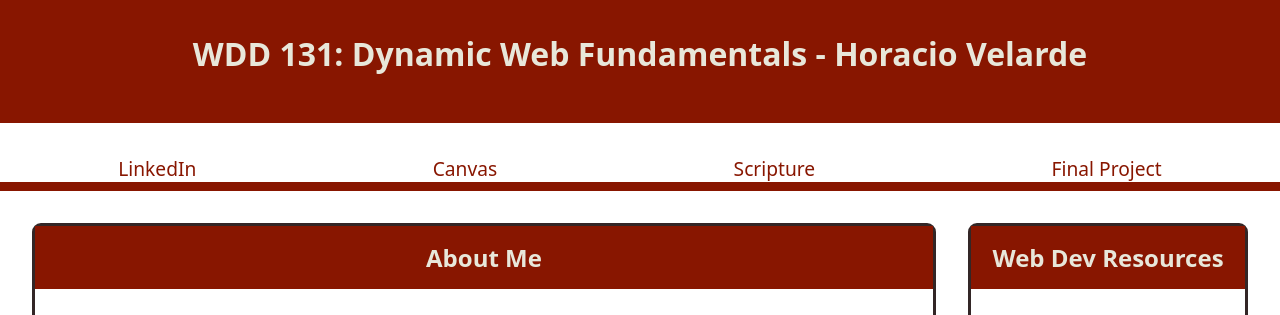
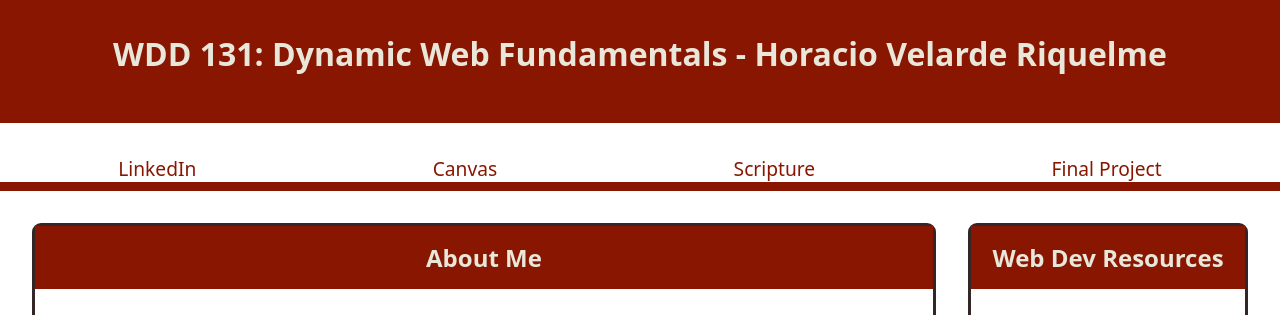
Before and after one commit to hvelarderiquelme/wdd131, a plain HTML site: page index.html in a window 1280 px wide. Shown: the top 315 px of the page. Drawn offline with Linux system fonts and the light colour scheme.

Commit message:
title  and author corrections

```diff
--- a/index.html
+++ b/index.html
@@ -3,18 +3,18 @@
 <head>
     <meta charset="UTF-8">
     <meta name="viewport" content="width=device-width>, initial-scale=1.0">
-    <meta name="description" content="WDD 131 - Dynamic Web Fundamentals - Horacio Velarde | Home Page">
-    <meta name="author" content="Horacio Velarde">
+    <meta name="description" content="WDD 131 - Dynamic Web Fundamentals - Horacio Velarde's home page, personal information and fun facts">
+    <meta name="author" content="Horacio Velarde Riquelme">
     <link rel="stylesheet" href="styles/base.css">
     <link rel="preconnect" href="https://fonts.googleapis.com">
     <link rel="preconnect" href="https://fonts.gstatic.com" crossorigin>
     <link href="https://fonts.googleapis.com/css2?family=Roboto+Slab:wght@100..900&family=Rubik:ital,wght@0,300..900;1,300..900&display=swap" rel="stylesheet">
     <script src="scripts/getdates.js" defer></script>
-    <title>WDD 131 - Dynanmic Web Fundamentals - Horacio Velarde</title>
+    <title>WDD 131 - Dynanmic Web Fundamentals - Horacio Velarde Riquelme</title>
 </head>
 <body>
     <header>
-        <div class="header1"><h1>WDD 131: Dynamic Web Fundamentals - Horacio Velarde</h1></div>
+        <div class="header1"><h1>WDD 131: Dynamic Web Fundamentals - Horacio Velarde Riquelme</h1></div>
         <nav>
             <ul class="head-navigation">
                 <li><a href="https://www.linkedin.com/in/horacio-velarde-riquelme/">LinkedIn</a></li>
```
